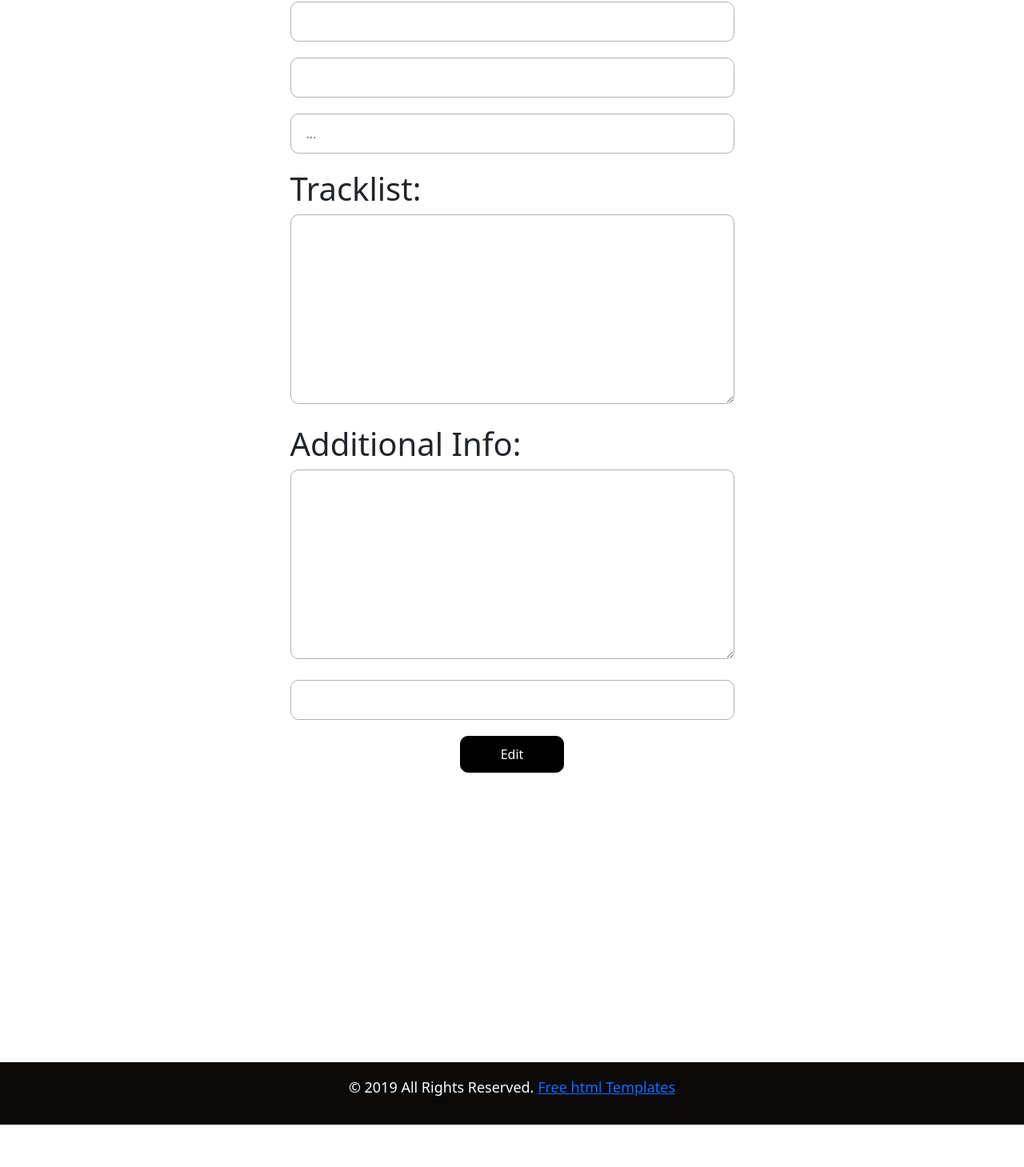
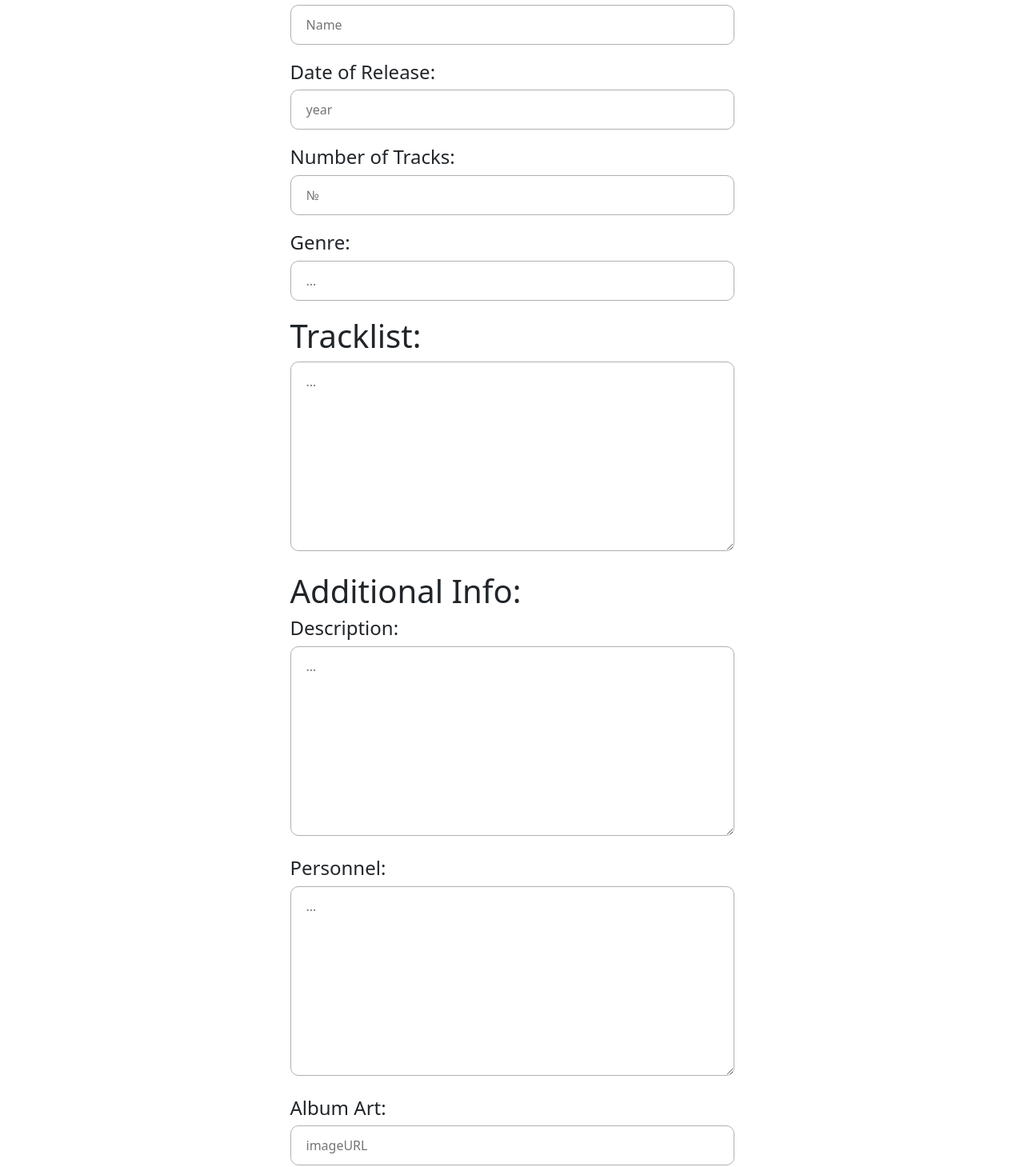
Before and after one commit to GeorgiHadzhiev/AlbumRepo, a React (Create React App) app: page /edit/1 in a window 1280 px wide. Shown: the part 473-1932 px from the top of the page at 80% size. Before the commit the page ends 1879 px from the top, so only its background shows below. Built offline with nearby package versions, Linux system fonts and the light colour scheme; no server answers.

Commit message:
Fixed the edit form so it matches the add form.

```diff
--- a/src/components/Edit/Edit.js
+++ b/src/components/Edit/Edit.js
@@ -88,42 +88,52 @@ export default function Edit(){
                         <div className="address">
 
                             <form method="PUT" onSubmit={albumEditSubmitHandler}>
-                                <div className="row" >
+                            <div className="row">
                                     <h1>General Info:</h1>
-
-                                    <div className="col-sm-12" >
-                                        <input className="contactus" style={{borderColor: errors.name ? 'red' : 'green'}} defaultValue={album.name} type="text" name="name" onBlur={nameChangeHandler} />
+                                    <h4>Album Name: </h4>
+                                    <div className="col-sm-12">
+                                        <input className="contactus" style={{borderColor: errors.name ? 'red' : 'green'}} onBlur={nameChangeHandler} defaultValue={album.name} type="text" name="name" />
                                     </div>
                                     <span className={styles.error}>{errors.name}</span>
+                                    <h4>Composer/Artist: </h4>
                                     <div className="col-sm-12">
-                                        <input className="contactus" defaultValue={album.composerArtist} type="text" name="composer-artist" />
+                                        <input className="contactus" placeholder="Name" type="text" defaultValue={album.composerArtist} name="composer-artist" />
                                     </div>
+                                    <h4>Date of Release: </h4>
                                     <div className="col-sm-12">
-                                        <input className="contactus" type="number" name="date" defaultValue={album.date} />
+                                        <input className="contactus" placeholder="year" type="number" defaultValue={album.date} name="date" />
                                     </div>
+                                    <h4>Number of Tracks: </h4>
                                     <div className="col-sm-12">
-                                        <input className="contactus" type="number" defaultValue={album.numberOfSongs} name="number-of-songs" />
+                                        <input className="contactus" type="number" placeholder="№" defaultValue={album.numberOfSongs} name="number-of-songs" />
                                     </div>
+                                    <h4>Genre: </h4>
                                     <div className="col-sm-12">
-                                        <input className="contactus" placeholder="..." type="text" name="genre" />
+                                        <input className="contactus" placeholder="..." type="text" defaultValue={album.genre} name="genre" />
                                     </div>
 
                                     <h1>Tracklist:</h1>
 
                                     <div className={styles.tracklistContainer}>
-                                        <textarea className={styles.tracklist} defaultValue={album.tracklist} type="text" name="tracklist" />
+                                        <textarea className={styles.tracklist} placeholder="..." type="text" defaultValue={album.tracklist} name="tracklist" />
                                     </div>
 
                                     <h1>Additional Info:</h1>
 
+                                    <h4>Description: </h4>
                                     <div className="col-sm-12">
-                                        <textarea className={styles.description} defaultValue={album.description} type="text" name="description" />
+                                        <textarea className={styles.description} placeholder="..." type="text" defaultValue={album.description} name="description" />
+                                    </div>
+                                    <h4>Personnel: </h4>
+                                    <div className="col-sm-12">
+                                        <textarea className={styles.description} placeholder="..." type="text" defaultValue={album.personnel} name="personnel" />
+                                    </div>
+                                    <h4>Album Art: </h4>
+                                    <div className="col-sm-12">
+                                        <input className="contactus" placeholder="imageURL" type="text" defaultValue={album.imageURL} name="imageURL" />
                                     </div>
                                     <div className="col-sm-12">
-                                        <input className="contactus" defaultValue={album.imageURL} type="text" name="imageURL" />
-                                    </div>
-                                    <div className="col-sm-12">
-                                        <button className="send">Edit</button>
+                                        <button className="send">Add the album</button>
                                     </div>
                                 </div>
                             </form>
```
